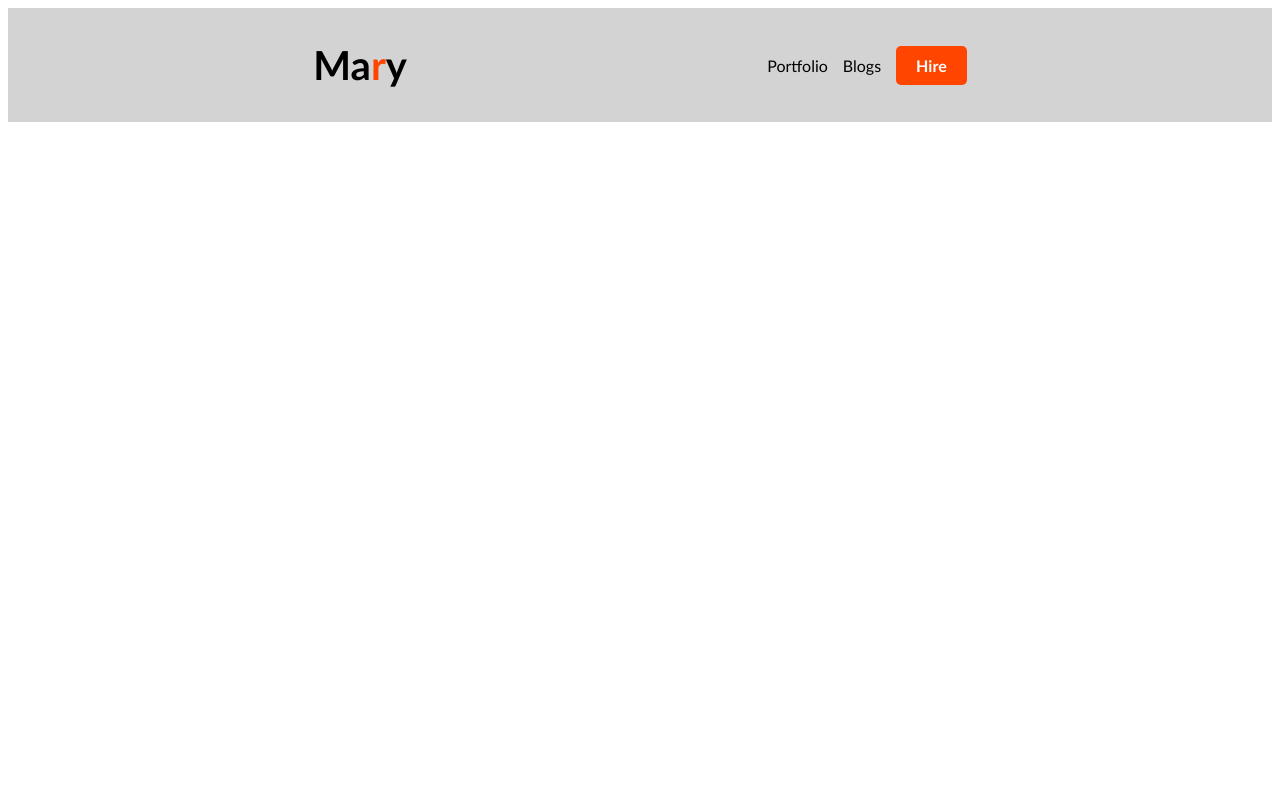
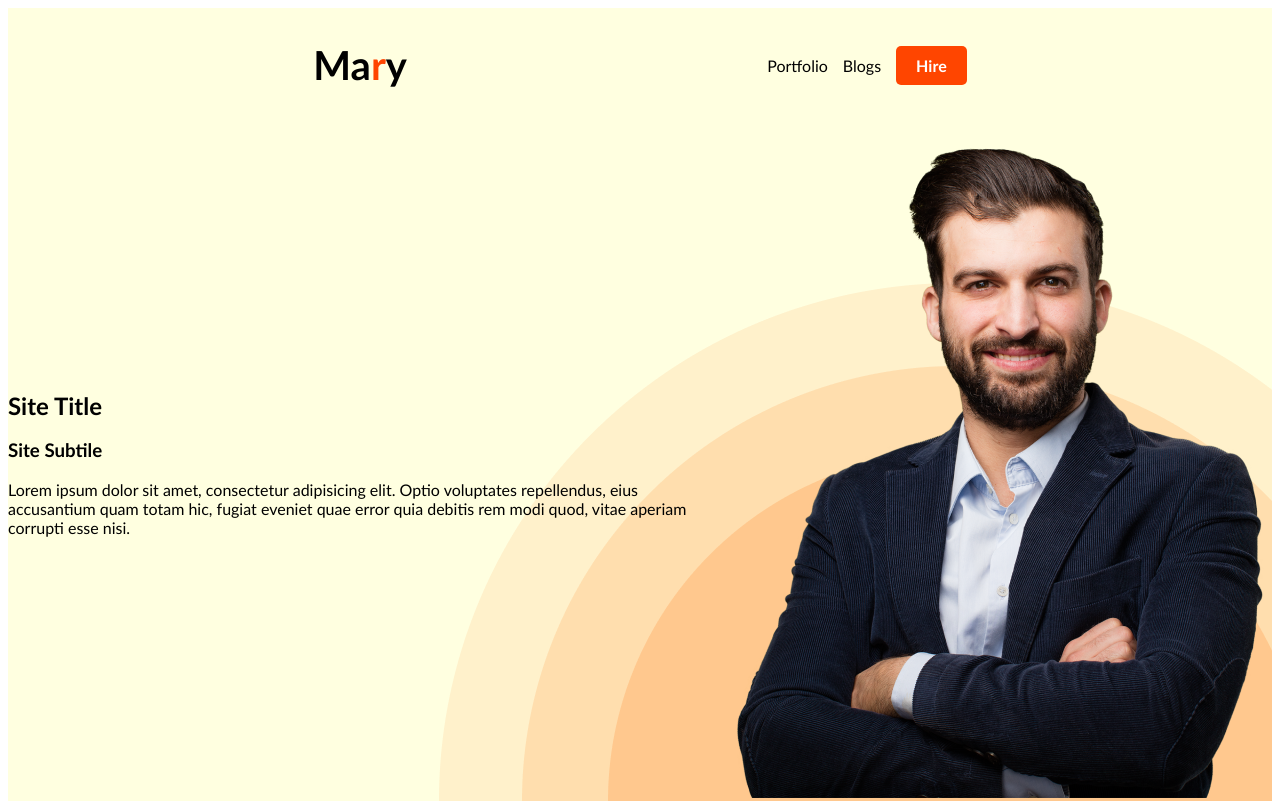
Before and after one commit to nurealammiaji/developer-portfolio-reloaded, a plain HTML site: page index.html in a window 1280 px wide. Drawn offline with Linux system fonts and the light colour scheme.

Commit message:
header background image added

```diff
--- a/index.html
+++ b/index.html
@@ -21,6 +21,16 @@
                 </ul>
             </div>
         </nav>
+        <section class="section-one hardy-bg">
+            <div>
+                <h1>Site Title</h1>
+                <h3>Site Subtile</h3>
+                <p>Lorem ipsum dolor sit amet, consectetur adipisicing elit. Optio voluptates repellendus, eius accusantium quam totam hic, fugiat eveniet quae error quia debitis rem modi quod, vitae aperiam corrupti esse nisi.</p>
+            </div>
+            <div>
+                <img src="./images/hardy.png" alt="">
+            </div>
+        </section>
     </header>
     <main>
 
--- a/styles/portfolio.css
+++ b/styles/portfolio.css
@@ -3,7 +3,7 @@
 }
 
 header{
-    background-color: lightgray;
+    background-color: lightyellow;
 }
 
 .navigation{
@@ -43,3 +43,14 @@ span{
     color: white !important;
     font-weight: 700;
 }
+
+.section-one{
+    display: flex;
+    align-items: center;
+}
+
+.hardy-bg{
+    background-image: url(/images/header_bg.png);
+    background-repeat: no-repeat;
+    background-position: bottom right;
+}
```
